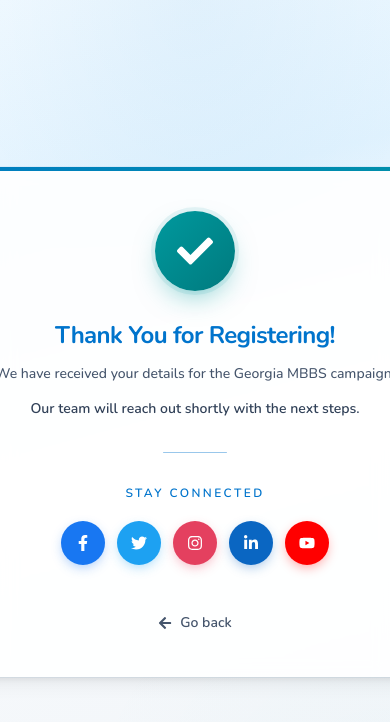
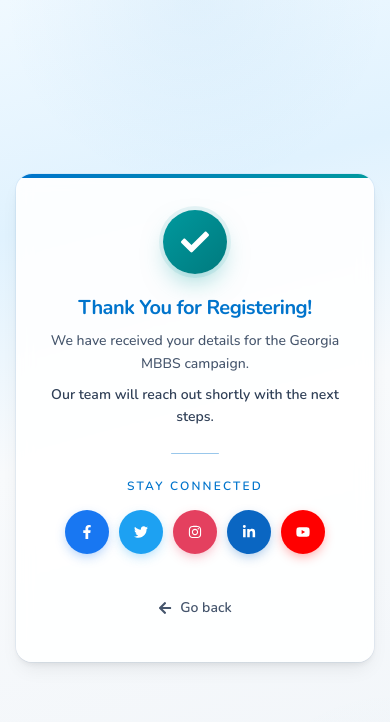
Before and after one commit to urbancoders-techteam/tie-website-ssr, a Next.js app: page /mbbs/abroad/georgia/campaign/thankyou in a window 390 px wide. Shown: the top 722 px of the page. Built offline with nearby package versions, Linux system fonts and the light colour scheme.

Commit message:
thank you page Responsive

```diff
--- a/src/components/ThankYouCard.tsx
+++ b/src/components/ThankYouCard.tsx
@@ -39,7 +39,7 @@ export default function ThankYouCard({
   const router = useRouter();
 
   return (
-    <div className="min-h-screen w-full relative flex items-center justify-center px-4 py-12 overflow-hidden">
+    <div className="relative flex min-h-[100dvh] w-full min-w-0 items-center justify-center overflow-x-hidden px-4 py-8 pb-[max(2rem,env(safe-area-inset-bottom))] pt-[max(1.5rem,env(safe-area-inset-top))] sm:px-6 sm:py-12 md:px-8 md:py-16 lg:px-10">
       {/* Background */}
       <div
         className="absolute inset-0 -z-10"
@@ -48,26 +48,22 @@ export default function ThankYouCard({
         }}
       />
       <div
-        className="absolute top-0 left-1/2 -translate-x-1/2 w-[120%] h-80 -z-10 opacity-40"
+        className="pointer-events-none absolute left-1/2 top-0 -z-10 h-48 w-[min(140%,100vw)] max-w-4xl -translate-x-1/2 opacity-40 sm:h-64 md:h-80"
         style={{
           background: `radial-gradient(ellipse at 50% 0%, ${BRAND.primary}20 0%, transparent 70%)`,
         }}
       />
       <div
-        className="absolute bottom-0 right-0 w-96 h-96 -z-10 opacity-30"
+        className="pointer-events-none absolute bottom-0 right-0 -z-10 h-48 w-48 opacity-25 sm:h-64 sm:w-64 sm:opacity-30 md:h-80 md:w-80 lg:h-96 lg:w-96"
         style={{
           background: `radial-gradient(circle at 100% 100%, ${BRAND.teal}15 0%, transparent 60%)`,
         }}
       />
 
-      <div className="relative w-full min-w-[920px] max-w-[64rem]">
+      <div className="relative mx-auto w-full min-w-0 max-w-[min(100%,28rem)] sm:max-w-xl md:max-w-2xl lg:max-w-3xl xl:max-w-4xl">
         {/* Card */}
         <div
-          className="relative rounded-[1.75rem] bg-white/90 backdrop-blur-sm text-center overflow-hidden"
-          style={{
-            boxShadow:
-              "0 4px 6px -1px rgba(0, 0, 0, 0.06), 0 10px 20px -5px rgba(0, 0, 0, 0.08), 0 0 0 1px rgba(0, 116, 204, 0.06)",
-          }}
+          className="relative overflow-hidden rounded-2xl bg-white/90 text-center shadow-[0_4px_6px_-1px_rgba(0,0,0,0.06),0_10px_20px_-5px_rgba(0,0,0,0.08),0_0_0_1px_rgba(0,116,204,0.06)] backdrop-blur-sm sm:rounded-[1.75rem]"
         >
           {/* Top accent bar */}
           <div
@@ -77,46 +73,46 @@ export default function ThankYouCard({
             }}
           />
 
-          <div className="px-6 sm:px-10 py-10 sm:py-14">
+          <div className="px-4 py-8 sm:px-8 sm:py-10 md:px-10 md:py-12 lg:px-12 lg:py-14">
             {/* Success icon */}
             <div
-              className="mx-auto mb-7 flex h-20 w-20 items-center justify-center rounded-full text-white animate-thank-you-scale-in"
+              className="mx-auto mb-5 flex h-16 w-16 shrink-0 items-center justify-center rounded-full text-white animate-thank-you-scale-in sm:mb-7 sm:h-20 sm:w-20"
               style={{
                 background: `linear-gradient(135deg, ${BRAND.teal} 0%, ${BRAND.tealDark} 100%)`,
                 boxShadow: `0 12px 28px -8px ${BRAND.teal}80, 0 0 0 4px ${BRAND.teal}18`,
               }}
             >
-              <FaCheck className="h-9 w-9" aria-hidden />
+              <FaCheck className="h-7 w-7 sm:h-9 sm:w-9" aria-hidden />
             </div>
 
             <h1
-              className="text-2xl sm:text-3xl font-bold tracking-tight mb-3"
+              className="mb-2 break-words text-xl font-bold tracking-tight sm:mb-3 sm:text-2xl md:text-3xl lg:text-[2rem] lg:leading-tight"
               style={{ color: BRAND.primary }}
             >
               {title}
             </h1>
 
-            <p className="text-sm sm:text-base text-slate-600 leading-relaxed max-w-md mx-auto font-medium">
+            <p className="mx-auto max-w-md text-sm font-medium leading-relaxed text-slate-600 sm:text-base">
               {messagePrimary}
             </p>
-            <p className="mt-3 text-sm sm:text-base font-semibold leading-relaxed max-w-md mx-auto text-slate-700">
+            <p className="mx-auto mt-2 max-w-md break-words text-sm font-semibold leading-relaxed text-slate-700 sm:mt-3 sm:text-base">
               {messageSecondary}
             </p>
 
             {/* Divider */}
             <div
-              className="mx-auto mt-8 mb-8 h-px w-16 rounded-full opacity-40"
+              className="mx-auto my-6 h-px w-12 rounded-full opacity-40 sm:my-8 sm:w-16"
               style={{ backgroundColor: BRAND.primary }}
             />
 
             <p
-              className="text-xs font-semibold tracking-[0.2em] uppercase mb-5"
+              className="mb-4 text-xs font-semibold uppercase tracking-[0.18em] sm:mb-5 sm:tracking-[0.2em]"
               style={{ color: BRAND.primary }}
             >
               Stay connected
             </p>
 
-            <div className="flex items-center justify-center gap-3 flex-wrap">
+            <div className="flex flex-wrap items-center justify-center gap-2.5 sm:gap-3 md:gap-3.5">
               {SOCIAL_LINKS.map(({ label, icon: Icon, href, brand }) => (
                 <a
                   key={label}
@@ -124,13 +120,13 @@ export default function ThankYouCard({
                   target="_blank"
                   rel="noopener noreferrer"
                   aria-label={label}
-                  className="inline-flex h-11 w-11 items-center justify-center rounded-full text-white transition-all duration-200 hover:scale-110 hover:shadow-lg focus:outline-none focus-visible:ring-2 focus-visible:ring-offset-2 focus-visible:ring-slate-400"
+                  className="inline-flex h-10 min-h-[44px] min-w-[44px] w-10 shrink-0 items-center justify-center rounded-full text-white transition-all duration-200 hover:scale-110 hover:shadow-lg focus:outline-none focus-visible:ring-2 focus-visible:ring-offset-2 focus-visible:ring-slate-400 sm:h-11 sm:w-11"
                   style={{
                     backgroundColor: brand,
                     boxShadow: `0 4px 12px -2px ${brand}60`,
                   }}
                 >
-                  <Icon className="h-4 w-4" aria-hidden />
+                  <Icon className="h-3.5 w-3.5 sm:h-4 sm:w-4" aria-hidden />
                 </a>
               ))}
             </div>
@@ -139,9 +135,9 @@ export default function ThankYouCard({
             <button
               type="button"
               onClick={() => router.back()}
-              className="mt-10 inline-flex items-center gap-2 text-sm font-semibold text-slate-600 hover:text-slate-900 transition-colors focus:outline-none focus-visible:ring-2 focus-visible:ring-offset-2 focus-visible:ring-slate-400 rounded-lg px-4 py-2 -mb-2"
+              className="mt-8 inline-flex min-h-[44px] w-full max-w-xs items-center justify-center gap-2 rounded-lg px-4 py-2.5 text-sm font-semibold text-slate-600 transition-colors hover:text-slate-900 focus:outline-none focus-visible:ring-2 focus-visible:ring-offset-2 focus-visible:ring-slate-400 sm:mt-10 sm:w-auto sm:max-w-none"
             >
-              <FaArrowLeft className="h-3.5 w-3.5" aria-hidden />
+              <FaArrowLeft className="h-3.5 w-3.5 shrink-0" aria-hidden />
               Go back
             </button>
           </div>
```
